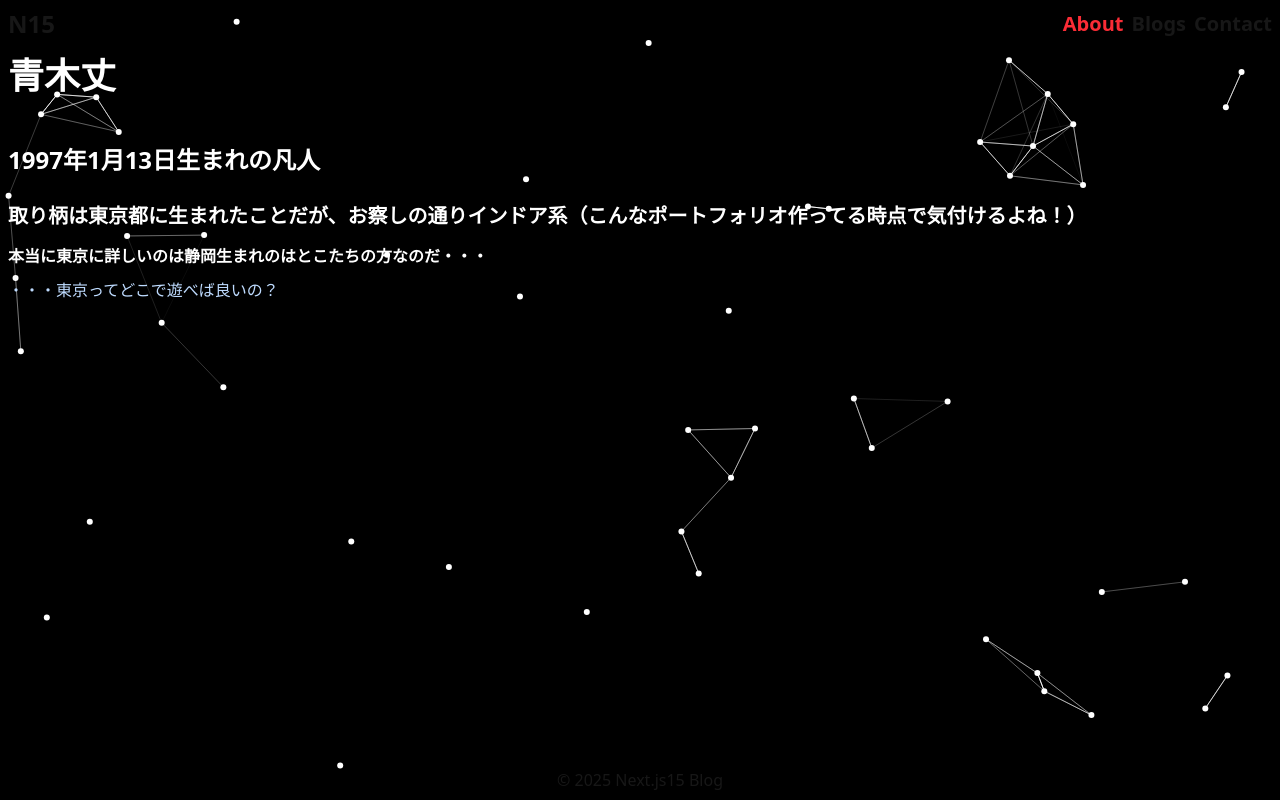
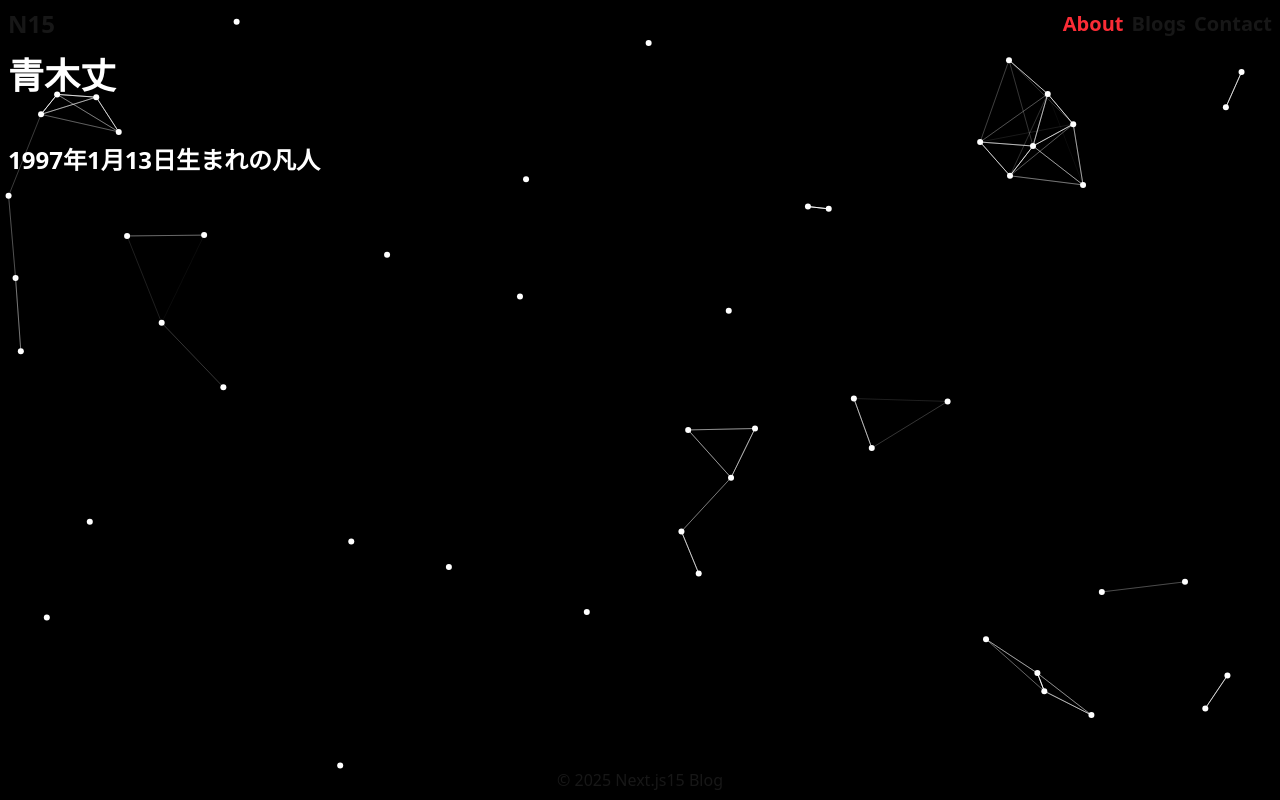
Before and after one commit to Joex13/n15-blog, a Next.js app: page /about in a window 1280 px wide. Built offline with nearby package versions, Linux system fonts and the light colour scheme; a web font is replaced by a local one.

Commit message:
html: 文言変更

```diff
--- a/app/about/page.tsx
+++ b/app/about/page.tsx
@@ -3,11 +3,6 @@ export default async function page() {
     <article className="prose prose-dark !w-full !max-w-[inherit]">
       <h1>青木丈</h1>
       <h2>1997年1月13日生まれの凡人</h2>
-      <h3>
-        取り柄は東京都に生まれたことだが、お察しの通りインドア系（こんなポートフォリオ作ってる時点で気付けるよね！）
-      </h3>
-      <h4>本当に東京に詳しいのは静岡生まれのはとこたちの方なのだ・・・</h4>
-      <h5>・・・東京ってどこで遊べば良いの？</h5>
     </article>
   )
 }
```
